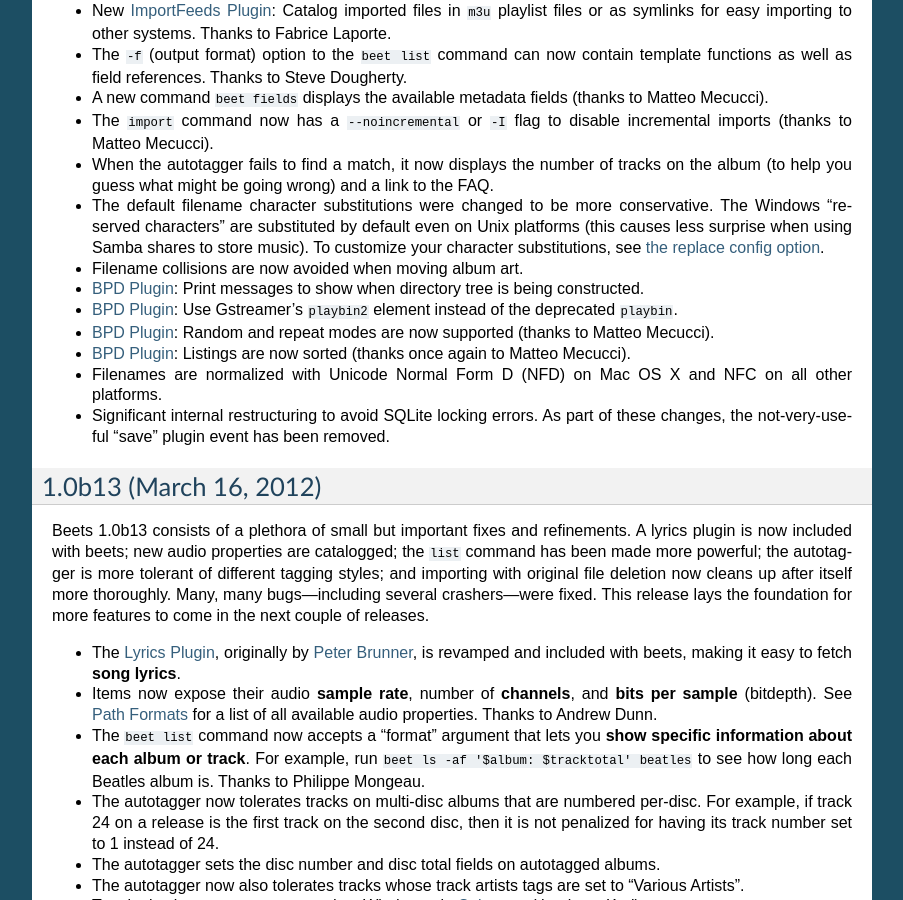
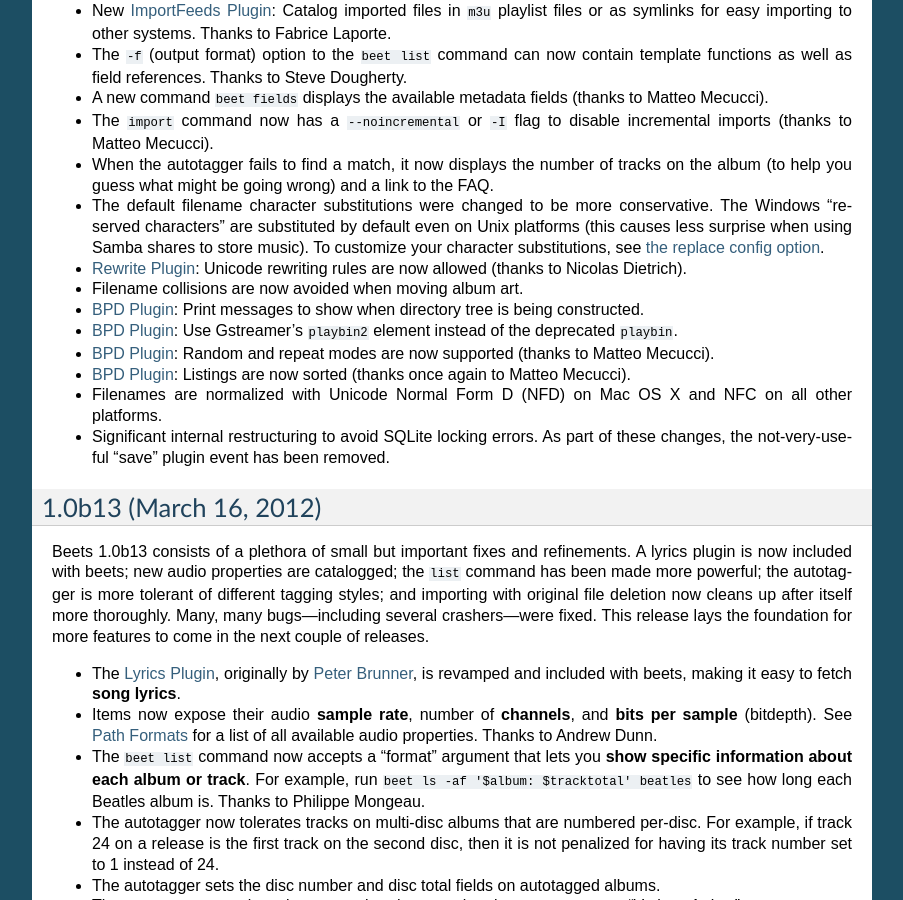
Before and after one commit to google-code-export/beets, a Sphinx documentation site: the page built from docs/changelog.rst, in a window 1280 px wide and 900 px high, scrolled down 661 px. Shown: the whole window, without its empty margins (198-1101 px from the left). Built offline with Sphinx 7.4.7, drawn with Linux system fonts in a browser that asks for light colours.

Commit message:
changelog note for unicode rewrite fix

```diff
--- a/docs/changelog.rst
+++ b/docs/changelog.rst
@@ -55,6 +55,8 @@
   even on Unix platforms (this causes less surprise when using Samba shares to
   store music). To customize your character substitutions, see :ref:`the replace
   config option <replace>`.
+* :doc:`/plugins/rewrite`: Unicode rewriting rules are now allowed (thanks to
+  Nicolas Dietrich).
 * Filename collisions are now avoided when moving album art.
 * :doc:`/plugins/bpd`: Print messages to show when directory tree is being
   constructed.
```
